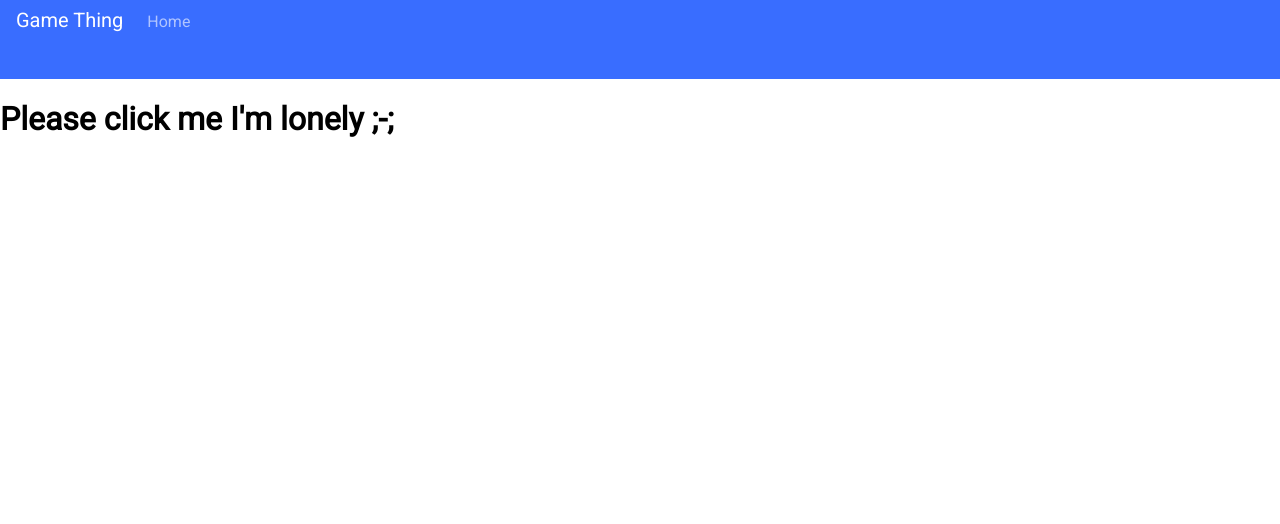
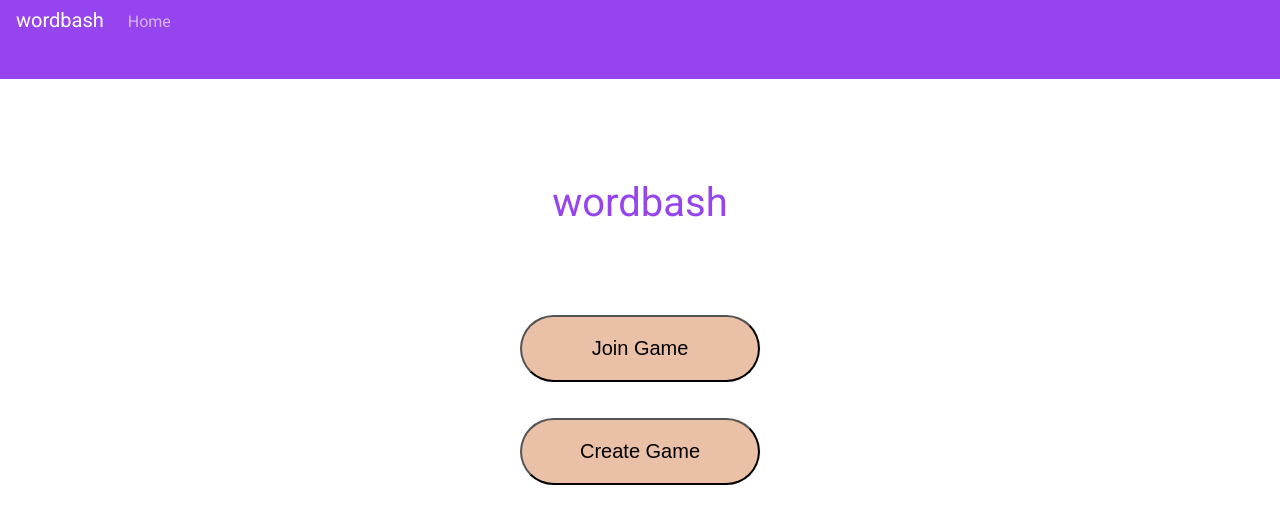
Before and after one commit to alex-t-hu/wordbash, a React app: page / in a window 1280 px wide. Shown: the top 524 px of the page. Built offline with nearby package versions, Linux system fonts and the light colour scheme; no server answers; the HTML template or start-up script is replaced by a standard one.

Commit message:
added landing page and added new utilities

```diff
--- a/client/src/components/App.js
+++ b/client/src/components/App.js
@@ -53,7 +53,7 @@ const App = () => {
       />
       <div className="App-container">
         <Router>
-        <Skeleton path="/" userId={userId} />
+          <Skeleton path="/" userId={userId} />
           {/* <Skeleton path="/" handleLogin={handleLogin} handleLogout={handleLogout} userId={userId} /> */}
           <Profile path="/profile/:userId" />
           <NotFound default />
--- a/client/src/components/modules/NavBar.js
+++ b/client/src/components/modules/NavBar.js
@@ -15,7 +15,7 @@ const GOOGLE_CLIENT_ID = "414404150327-qhpp3e5ihem4nvr38ba1vifiv04633ff.apps.goo
 const NavBar = (props) => {
   return (
     <nav className="NavBar-container">
-      <div className="NavBar-title u-inlineBlock">Game Thing</div>
+      <div className="NavBar-title u-inlineBlock">wordbash</div>
       <div className="NavBar-linkContainer u-inlineBlock">
         <Link to="/" className="NavBar-link">
           Home
--- /dev/null
+++ b/client/src/components/pages/Landing.css
@@ -0,0 +1,52 @@
+.Landing-title{
+    font-size: 40px;
+    padding: 100px;
+    color: var(--primary)
+}
+
+.Landing-optionContainer{
+    background-color: var(--white);
+    position: absolute;
+    width: 300px;
+    height: 200px;
+    justify-content: space-between;
+}
+
+.Landing-optionButton{
+    background-color: var(--secondary--dim);
+    color: var(--black);
+
+    margin: var(--m);
+    margin-top: 5%;
+    margin-bottom: 5%;
+    margin-left: 10%;
+    margin-right: 10%;
+    padding-top: 20px;
+    padding-bottom: 20px;
+    font-size: 20px;
+    border-radius: 50px;
+
+    transition-duration: 0.4s;
+}
+
+.Landing-optionButton:hover {
+    background-color: var(--secondary);
+    color: white;
+    cursor: pointer;
+}
+
+#Landing-joinGame {
+    /* color: var(--primary);*/
+}
+
+#Landing-joinGame:hover {
+    /* color: var(--primary);*/
+}
+
+#Landing-makeGame {
+    /* color: #000; */
+}
+
+#Landing-makeGame:hover {
+    /* color: #000; */
+}
--- /dev/null
+++ b/client/src/components/pages/Landing.js
@@ -0,0 +1,21 @@
+import React from "react";
+
+import "./Landing.css";
+import "../../utilities.css"
+
+/**
+ * The navigation bar at the top of all pages. Takes no props.
+ */
+const Landing = () => {
+  return (
+    <div className>
+      <div className="Landing-title u-textCenter">wordbash</div>
+      <div className="Landing-optionContainer u-centerPage u-flexColumn">
+        <button className="Landing-optionButton u-flex-alignCenter" id="Landing-joinGame">Join Game</button>
+        <button className="Landing-optionButton u-flex-alignCenter" id="Landing-makeGame">Create Game</button>
+      </div>
+    </div>
+  );
+};
+
+export default Landing;
--- a/client/src/components/pages/Skeleton.js
+++ b/client/src/components/pages/Skeleton.js
@@ -3,60 +3,15 @@ import { GoogleOAuthProvider, GoogleLogin, googleLogout } from "@react-oauth/goo
 
 import "../../utilities.css";
 import "./Skeleton.css";
-
-
-Array.prototype.random = function () {
-  return this[Math.floor((Math.random()*this.length))];
-}
-
-const prompts = ([" Nobody believes this_ until I show them the truth.",
-      "I like to make life easier for everyone by___",
-      "At the stroke of midnight my life changed forever when I suddenly ___",
-      "If I could make $1 million dollars fast, I know I would___",
-      "A preschooler proving to jealous fellow students he believed in Santa Claus despite small fingers no softness _.__",
-      "I knew I was in trouble when Aunt Patty caught me ___",
-      "If fantasy could come alive, what would it look like?",
-      "What would really anger an ambulatory species of giant spiders?",
-      "I dare you to ___.",
-      "Funny excuses I gave ?when I got caught ______",
-      "Reduce, reuse, and ___!",
-      "There is something missing in my life, at mystery  that needs to be ____",
-      "What do I need when my phone won't stop vibrating?"
-      ]);
+import Landing from "./Landing.js"
 
 //TODO: REPLACE WITH YOUR OWN CLIENT_ID
 const GOOGLE_CLIENT_ID = "414404150327-qhpp3e5ihem4nvr38ba1vifiv04633ff.apps.googleusercontent.com";
 
 const Skeleton = ({ userId, handleLogin, handleLogout }) => {
-  const [prompt, setPrompt] = useState("");
-  const generateNewPrompt = () => {
-
-      // setPrompt("What");
-    setPrompt(prompts.random());
-  };
   return (
     <div>
-
-      {/* <GoogleOAuthProvider clientId={GOOGLE_CLIENT_ID}>
-        {userId ? (
-          <button
-            onClick={() => {
-              googleLogout();
-              handleLogout();
-            }}
-          >
-            Logout
-          </button>
-        ) : (
-          <GoogleLogin onSuccess={handleLogin} onError={(err) => console.log(err)} />
-        )}
-
-      </GoogleOAuthProvider> */}
-      <div className="asdf" onClick={generateNewPrompt}>
-        <h1> Please click me I'm lonely ;-;</h1>
-      </div>
-      <h1>{prompt}</h1>
-
+      <Landing />
     </div>
   );
 };
--- a/client/src/utilities.css
+++ b/client/src/utilities.css
@@ -18,8 +18,10 @@
 @import url("https://fonts.googleapis.com/css?family=Roboto&display=swap");
 
 :root {
-  --primary: #396dff;
-  --primary--dim: #6987db;
+  --primary: #9644ee;
+  --primary--dim: #ba7de9;
+  --secondary: #c87341;
+  --secondary--dim: #eac0a7;
   --darkgrey: #d4d4d4;
   --medgrey: #e0e0e0;
   --grey: #f7f7f7;
@@ -40,6 +42,12 @@ body {
 
 form {
   flex-grow: 1;
+}
+
+.u-centerPage {
+  top: 50%;
+  left: 50%;
+  transform: translate(-50%, -50%);
 }
 
 .u-flex {
```
